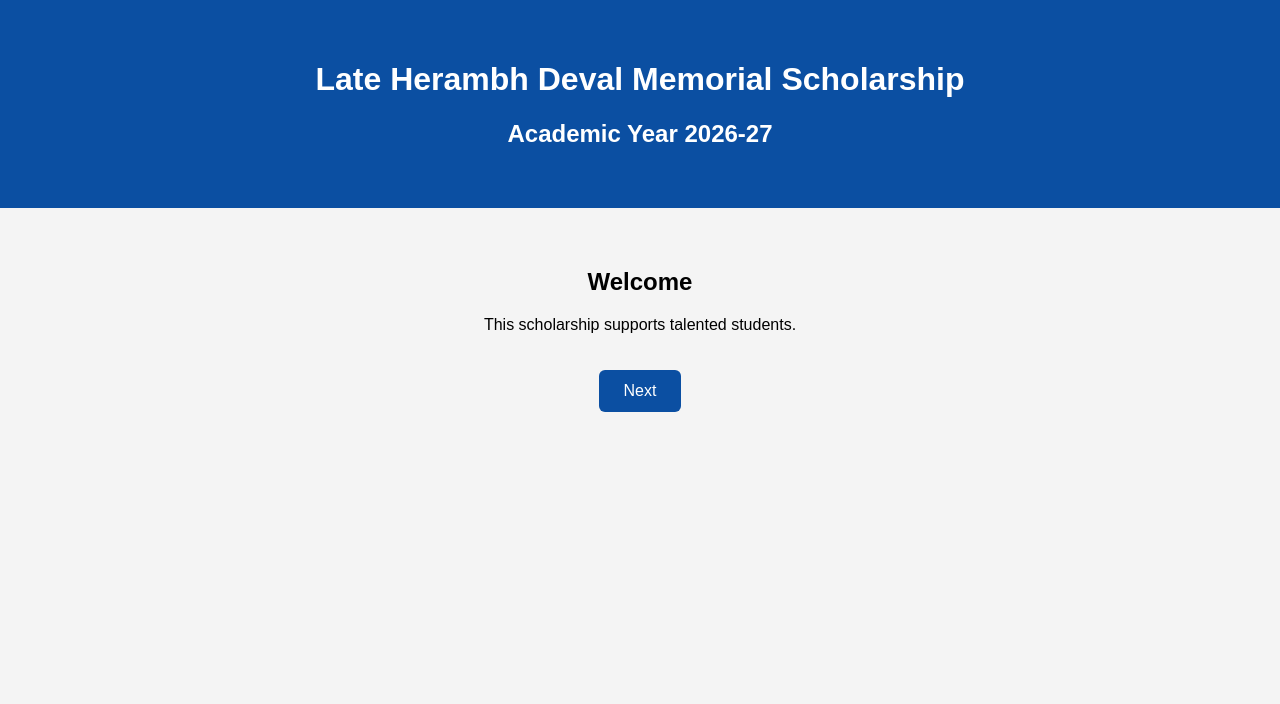
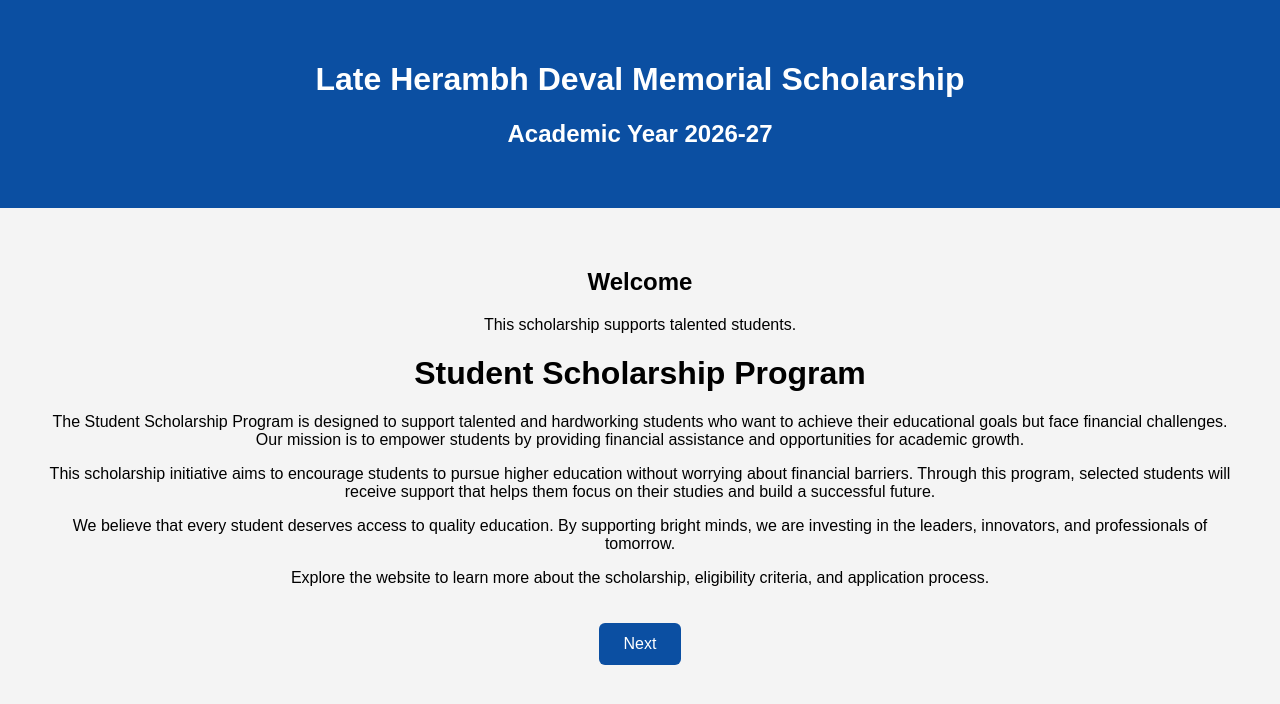
Before and after one commit to shardul-2007/herambh_deval_scholarship-2026, a plain HTML site: page index.html in a window 1280 px wide. Drawn offline with Linux system fonts and the light colour scheme.

Commit message:
Update index.html

```diff
--- a/index.html
+++ b/index.html
@@ -16,6 +16,16 @@
 <h2>Welcome</h2>
 <p>This scholarship supports talented students.</p>
 
+<h1>Student Scholarship Program</h1>
+
+<p>The Student Scholarship Program is designed to support talented and hardworking students who want to achieve their educational goals but face financial challenges. Our mission is to empower students by providing financial assistance and opportunities for academic growth.</p>
+
+<p>This scholarship initiative aims to encourage students to pursue higher education without worrying about financial barriers. Through this program, selected students will receive support that helps them focus on their studies and build a successful future.</p>
+
+<p>We believe that every student deserves access to quality education. By supporting bright minds, we are investing in the leaders, innovators, and professionals of tomorrow.</p>
+
+<p>Explore the website to learn more about the scholarship, eligibility criteria, and application process.</p>
+
 <a href="about.html" class="btn">Next</a>
 
 </div>
```
